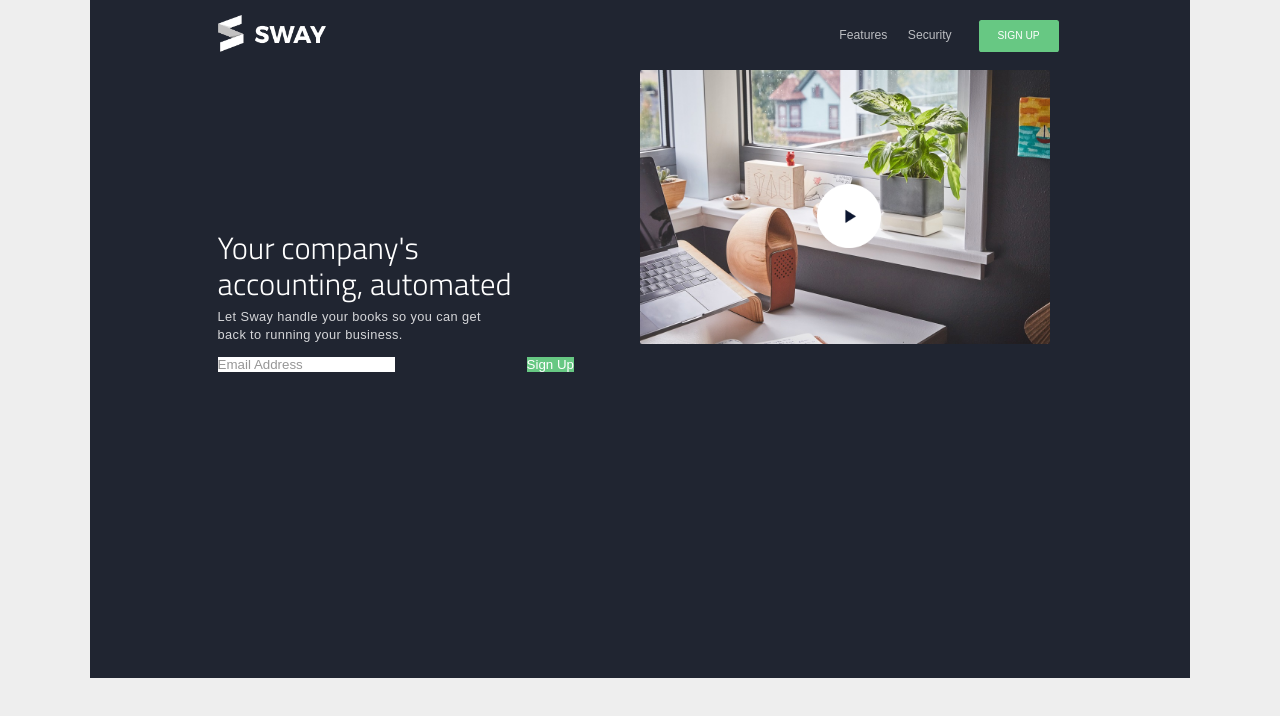
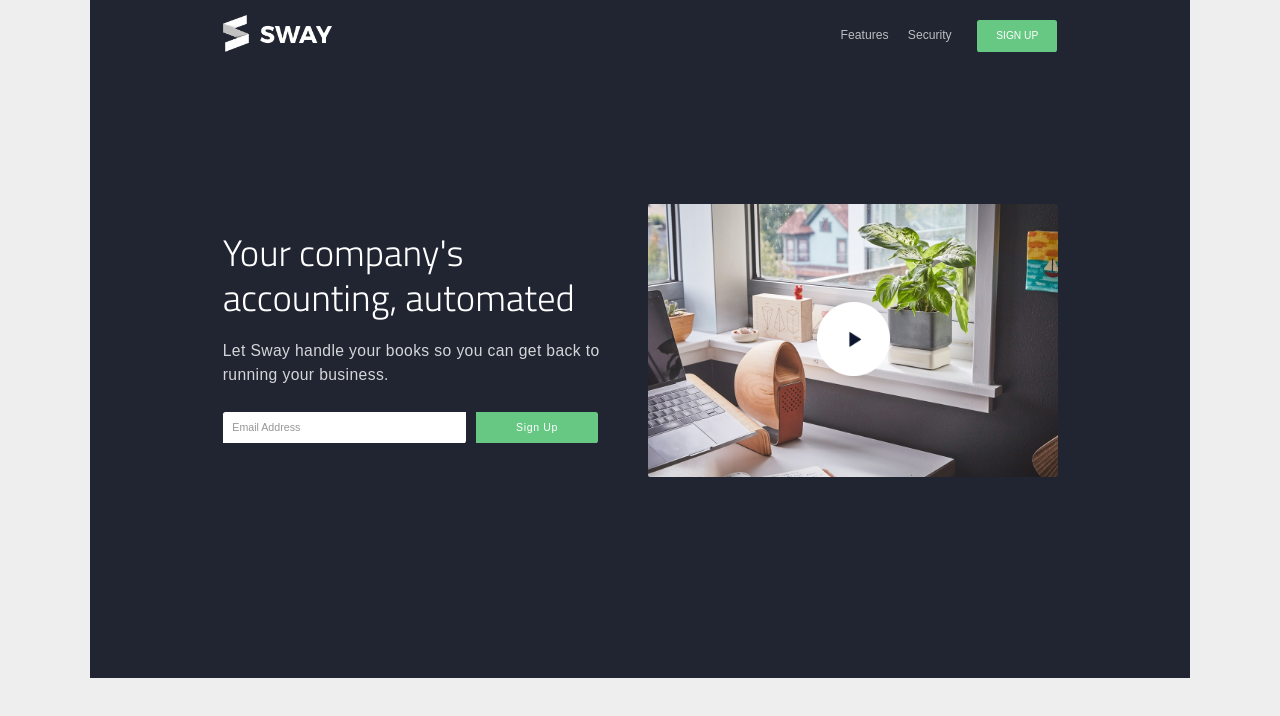
Before and after one commit to riley-rangel/sway-finance, a plain HTML site: page index.html in a window 1280 px wide. Drawn offline with Linux system fonts and the light colour scheme; a web font is replaced by a local one.

Commit message:
Positioned text, email sign up, and mock video images.

```diff
--- a/index.html
+++ b/index.html
@@ -33,8 +33,8 @@
       <div class="column-half" id="col-left-1">
         <h1 class="text-input">Your company's accounting, automated</h1>
         <h2 class="text-input">Let Sway handle your books so you can get back to running your business.</h2>
-        <input class="text-input" type="text" name="email" value="Email Address" />
-        <input class="email-sign-up" id="email-sign-up" type="submit" name="signup" value="Sign Up" />
+        <input class="text-input" id="main-email-entry" type="text" name="email" value="Email Address" />
+        <input id="email-sign-up" type="submit" name="signup" value="Sign Up" />
       </div>
       <div class="column-half">
         <img id="video-image" src="Video-1_1.jpg" alt="" />
--- a/styles.css
+++ b/styles.css
@@ -22,11 +22,12 @@ body {
 .banner-top {
   display: block;
   height: 5.5vw;
-  width: 100vw;
+  width: 100%;
 }
 
 .menu-bar {
   position: fixed;
+  z-index: 3;
   left: 7vw;
   margin: auto;
   height: 5.5vw;
@@ -44,7 +45,7 @@ ul.menu-bar-content {
 li.mbc-left {
   position: relative;
   top: 1.2vw;
-  left: 10vw;
+  left: 10.4vw;
   float: left;
   height: auto;
   width: auto;
@@ -63,7 +64,7 @@ img.menu-bar-logo {
 li.mbc-right {
   position: relative;
   float: right;
-  padding: 0 0.8vw;
+  padding: 0 0.9vw 0 0.6vw;
   height: 100%;
   width: auto;
   font-family: 'Source Sans Pro', sans-serif;
@@ -110,41 +111,57 @@ div.column-half {
 }
 
 .text-input {
-  margin: 0.5vw 10vw;
+  margin: 0.5vw 3vw 1.5vw 10.4vw;
 }
 
 h1.text-input {
   font-family: 'Titillium Web', sans-serif;
-  font-size: 2.4vw;
+  font-size: 2.875vw;
   font-weight: 300;
-  line-height: 2.8vw;
+  line-height: 3.5vw;
   color: white;
 }
 
 h2.text-input {
   font-family: 'Source Sans Pro', sans-serif;
-  font-size: 1vw;
+  font-size: 1.225vw;
   font-weight: 300;
-  line-height: 1.4vw;
+  line-height: 1.85vw;
   letter-spacing: 0.03vw;
   color: rgb(213, 214, 217);
 }
 
-input.text-input {
+#main-email-entry {
+  margin: 0.5vw 0.5vw 0.5vw 10.4vw;
+  padding: 0.75vw;
+  height: 2.4vw;
+  width: 19vw;
+  box-sizing: border-box;
   font-family: 'Source Sans Pro', sans-serif;
-  font-weight: lighter;
+  font-size: 0.8325vw;
+  font-weight: 300;
   color: rgb(150, 150, 150);
   background-color: white;
+  border-top-left-radius: 0.2vw;
+  border-bottom-right-radius: 0.2vw;
 }
 
 #email-sign-up {
+  height: 2.4vw;
+  width: 9.5vw;
   font-family: 'Titilium Web', sans-serif;
+  font-size: 0.825vw;
+  letter-spacing: 0.05vw;
   color: white;
   background-color: rgb(103, 200, 131);
+  border-top-right-radius: 0.2vw;
+  border-bottom-right-radius: 0.2vw;
 }
 
 #video-image {
   position: relative;
+  top: 10.4vw;
+  left: 0.66vw;
   z-index: 1;
   height: auto;
   width: 32vw;
@@ -155,7 +172,7 @@ input.text-input {
   position: relative;
   z-index: 2;
   right: 18.5vw;
-  bottom: 7.5vw;
+  bottom: -2.5vw;
   height: auto;
-  width: 5vw;
+  width: 5.75vw;
 }
```
